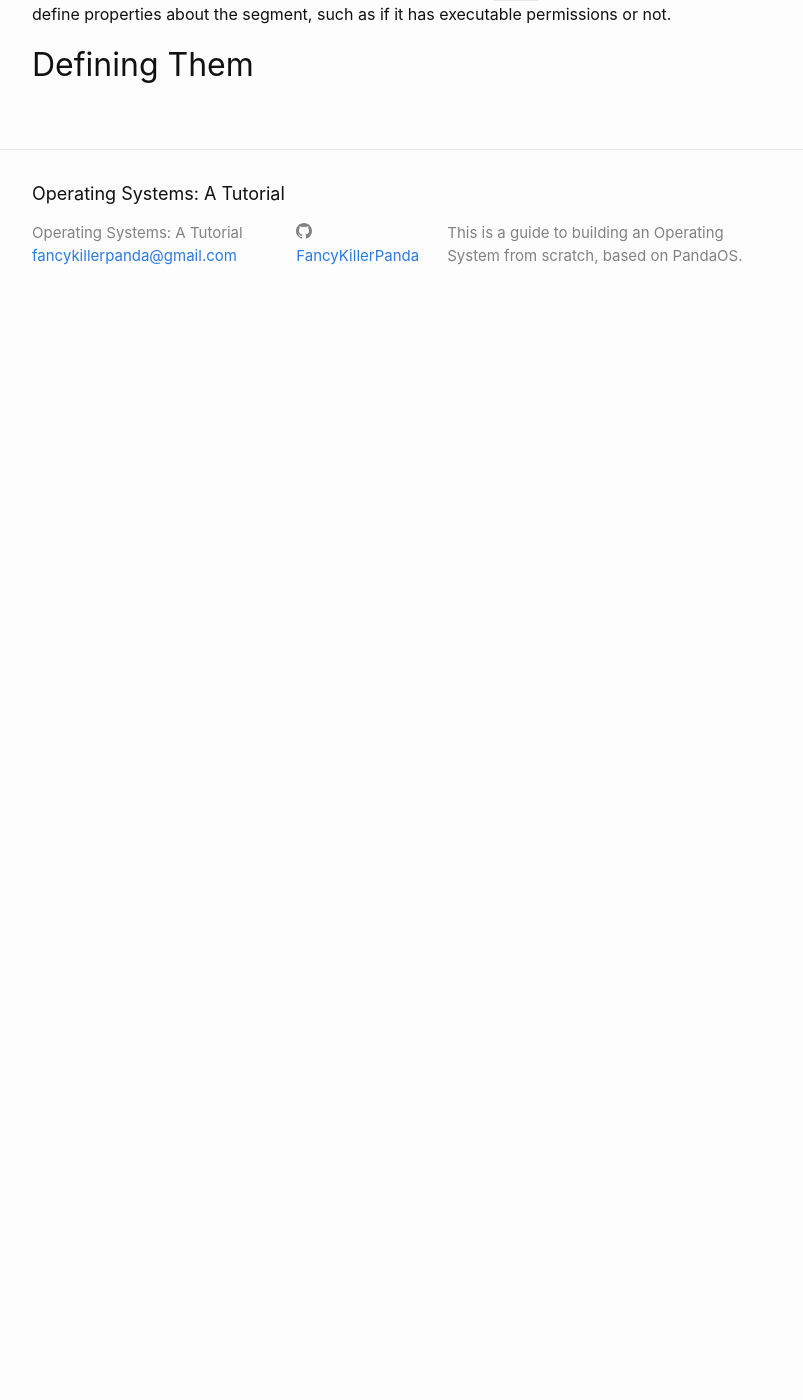
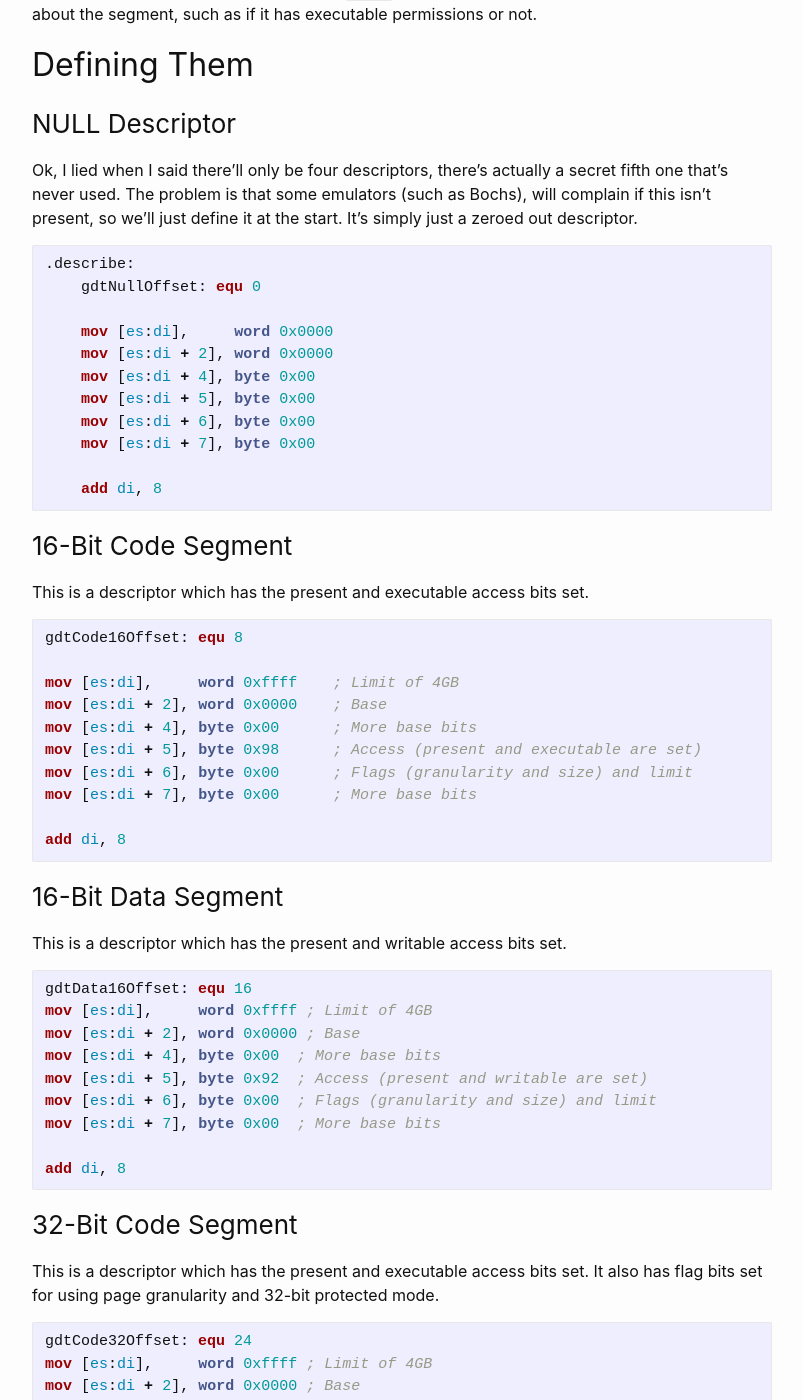
Before and after one commit to FancyKillerPanda/OS-Tutorial, a Jekyll site: the page built from docs/fkp_collections/_02_bootloader/12 - GDT.md, in a window 1280 px wide and 1400 px high, scrolled down 1542 px. Shown: the whole window, without its empty margins (238-1041 px from the left). Built offline with Jekyll 4.4.1, drawn with Linux system fonts in a browser that asks for light colours; before the commit the page ends 1869 px from its top, so only the background shows below that; some of the changed text lies outside the part shown.

Commit message:
Boot/Web: Finished up writing GDT page.

````diff
--- a/docs/fkp_collections/_02_bootloader/12 - GDT.md
+++ b/docs/fkp_collections/_02_bootloader/12 - GDT.md
@@ -42,6 +42,95 @@ Before we start describing the descriptors themselves, let's have a look at what
 | 6 | 52 - 55 | Flags |
 | 7 | 56 - 63 | Base (bits 24 - 31) |
 
-Ok, let me explain that. The *limit* is a 20-bit value that tells the CPU what the maximum addressable area (this could be defined in pages or in bytes, we'll use bytes). The *base* is the location where this segment starts, which we'll always set to `0x00`. The *access byte* and *flags* define properties about the segment, such as if it has executable permissions or not.
+Ok, let me explain that. The *limit* is a 20-bit value that tells the CPU what the maximum addressable area (this could be defined in pages or in bytes). The *base* is the location where this segment starts, which we'll always set to `0x00`. The *access byte* and *flags* define properties about the segment, such as if it has executable permissions or not.
 
 ## Defining Them
+### NULL Descriptor
+Ok, I lied when I said there'll only be four descriptors, there's actually a secret fifth one that's never used. The problem is that some emulators (such as Bochs), will complain if this isn't present, so we'll just define it at the start. It's simply just a zeroed out descriptor.
+
+```nasm
+.describe:
+	gdtNullOffset: equ 0
+
+	mov [es:di],     word 0x0000
+	mov [es:di + 2], word 0x0000
+	mov [es:di + 4], byte 0x00
+	mov [es:di + 5], byte 0x00
+	mov [es:di + 6], byte 0x00
+	mov [es:di + 7], byte 0x00
+
+	add di, 8
+```
+
+### 16-Bit Code Segment
+This is a descriptor which has the present and executable access bits set.
+
+```nasm
+gdtCode16Offset: equ 8
+
+mov [es:di],     word 0xffff	; Limit of 4GB
+mov [es:di + 2], word 0x0000	; Base
+mov [es:di + 4], byte 0x00		; More base bits
+mov [es:di + 5], byte 0x98		; Access (present and executable are set)
+mov [es:di + 6], byte 0x00		; Flags (granularity and size) and limit
+mov [es:di + 7], byte 0x00		; More base bits
+
+add di, 8
+```
+
+### 16-Bit Data Segment
+This is a descriptor which has the present and writable access bits set.
+
+```nasm
+gdtData16Offset: equ 16
+mov [es:di],     word 0xffff ; Limit of 4GB
+mov [es:di + 2], word 0x0000 ; Base
+mov [es:di + 4], byte 0x00	; More base bits
+mov [es:di + 5], byte 0x92	; Access (present and writable are set)
+mov [es:di + 6], byte 0x00	; Flags (granularity and size) and limit
+mov [es:di + 7], byte 0x00	; More base bits
+
+add di, 8
+```
+
+### 32-Bit Code Segment
+This is a descriptor which has the present and executable access bits set. It also has flag bits set for using page granularity and 32-bit protected mode.
+
+```nasm
+gdtCode32Offset: equ 24
+mov [es:di],     word 0xffff ; Limit of 4GB
+mov [es:di + 2], word 0x0000 ; Base
+mov [es:di + 4], byte 0x00	; More base bits
+mov [es:di + 5], byte 0x9a	; Access (present, executable, and readable are set)
+mov [es:di + 6], byte 0xcf	; Flags (granularity and size) and limit
+mov [es:di + 7], byte 0x00	; More base bits
+
+add di, 8
+```
+
+### 32-Bit Data Segment
+This is a descriptor which has the present, readable, and writable access bits set. It also has flag bits set for using page granularity and 32-bit protected mode.
+
+```nasm
+gdtData32Offset: equ 32
+mov [es:di],     word 0xffff ; Limit of 4GB
+mov [es:di + 2], word 0x0000 ; Base
+mov [es:di + 4], byte 0x00	; More base bits
+mov [es:di + 5], byte 0x92	; Access (present and writable are set)
+mov [es:di + 6], byte 0xcf	; Flags (granularity and size) and limit
+mov [es:di + 7], byte 0x00	; More base bits
+
+add di, 8
+```
+
+## Cleanup
+And finally, we'll simply pop the stack into `es` (because we pushed `es` at the start to save it) and return from this function.
+
+```nasm
+.cleanup:
+	pop es
+	ret
+```
+
+## Final Thoughts
+Phew, we're done with that one. I know it was a little long, but it was fairly copy-paste-y, so it should be ok. We should finally be ready to look at enabling protected mode next chapter, so look forward to that!
````
Also changed, not shown: 2 other files.
